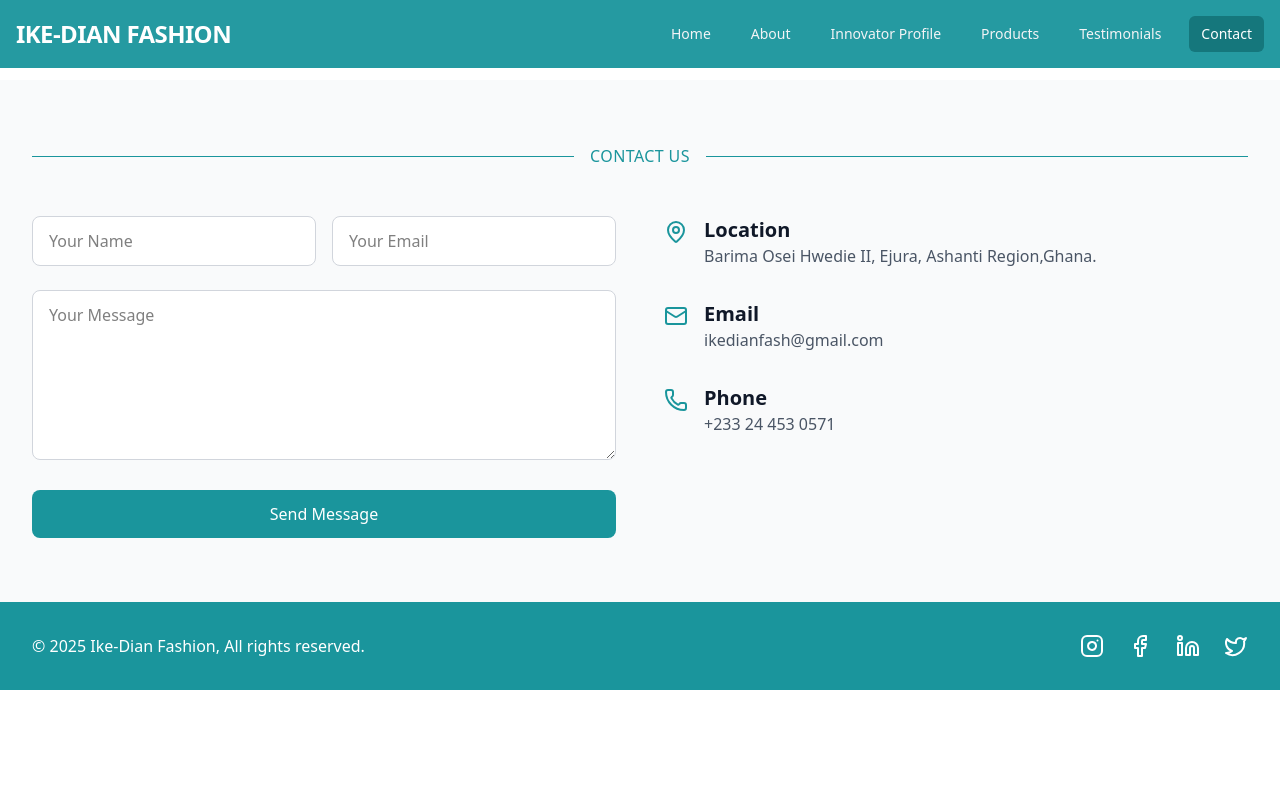
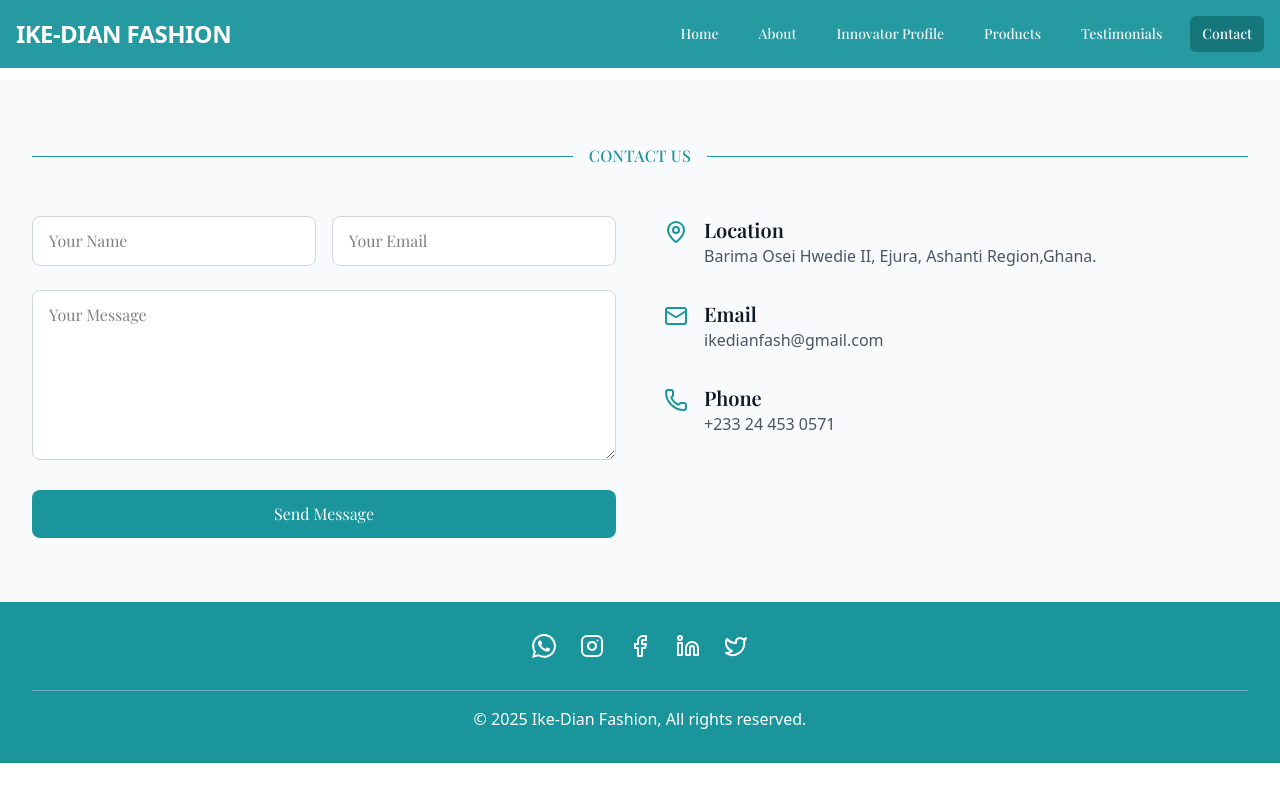
Before and after one commit to GROW-YAI/YAI-Project-Eco, a React (Vite) app: page /contact in a window 1280 px wide. Built offline with nearby package versions, Linux system fonts and the light colour scheme.

Commit message:
footer updated

```diff
--- a/src/ImageSlider.jsx
+++ b/src/ImageSlider.jsx
@@ -62,7 +62,7 @@ export default function ImageSlider() {
                 initial={{ y: 20, opacity: 0 }}
                 animate={{ y: 0, opacity: 1 }}
                 transition={{ delay: 0.2 }}
-                className="text-4xl md:text-6xl font-bold text-white mb-4"
+                className="text-4xl md:text-6xl font-bold font-['Playfair_Display'] text-white mb-4"
               >
                 {slides[currentIndex].title}
               </motion.h1>
@@ -70,7 +70,7 @@ export default function ImageSlider() {
                 initial={{ y: 20, opacity: 0 }}
                 animate={{ y: 0, opacity: 1 }}
                 transition={{ delay: 0.4 }}
-                className="text-xl md:text-2xl text-white"
+                className="text-xl md:text-2xl text-white font-['Playfair_Display']"
               >
                 {slides[currentIndex].subtitle}
               </motion.p>
--- a/src/components/About.jsx
+++ b/src/components/About.jsx
@@ -119,7 +119,7 @@ export default function About() {
               <div className="space-y-6">
                 <div className="flex items-start gap-4">
                   <Check className="text-[#00A4AC] w-6 h-6 mt-1 flex-shrink-0" />
-                  <p className="text-lg text-[#00A4AC] font-['Playfair_Display']">
+                  <p className="text-lg text-[#00A4AC]  font-['Playfair_Display']">
                     Converting plastic waste into durable, stylish backpacks and tote bags
                   </p>
                 </div>
@@ -145,7 +145,7 @@ export default function About() {
                 transition={{ duration: 0.6, delay: 0.4 }}
                 className="pt-4"
               >
-                <p className="text-black/70 font-['Playfair_Display'] text-lg italic">
+                <p className="text-black/70 font-['Playfair_Display']  font-bold text-lg italic">
                   "Every piece tells a story of transformation and hope for a sustainable future."
                 </p>
               </motion.div>
--- a/src/components/Contact.jsx
+++ b/src/components/Contact.jsx
@@ -1,31 +1,40 @@
-import React, { useRef } from 'react';
-import { motion } from 'framer-motion';
-import { useInView } from 'react-intersection-observer';
-import emailjs from '@emailjs/browser';
-import { MapPin, Mail, Phone, Instagram, Facebook, Linkedin, Twitter } from 'lucide-react';
+import React, { useRef } from "react";
+import { motion } from "framer-motion";
+import { useInView } from "react-intersection-observer";
+import emailjs from "@emailjs/browser";
+import {
+  MapPin,
+  Mail,
+  Phone,
+  Instagram,
+  Facebook,
+  Linkedin,
+  Twitter,
+} from "lucide-react";
 
 function Contact() {
   const formRef = useRef();
   const [ref, inView] = useInView({
     triggerOnce: true,
-    threshold: 0.2
+    threshold: 0.2,
   });
 
   const handleSubmit = (e) => {
     e.preventDefault();
 
-    emailjs.sendForm(
-      'service_drg3rs2',
-      'YOUR_TEMPLATE_ID',
-      formRef.current,
-      'YOUR_PUBLIC_KEY'
-    )
-      .then((result) => {
-        console.log('Email sent successfully:', result.text);
-        formRef.current.reset();
-      }, (error) => {
-        console.log('Error sending email:', error.text);
-      });
+    const formData = new FormData(formRef.current);
+    const name = formData.get('user_name');
+    const email = formData.get('user_email');
+    const message = formData.get('message');
+
+    // Format the message for WhatsApp
+    const whatsappMessage = `Name: ${name}%0AEmail: ${email}%0AMessage: ${message}`;
+
+    // Open WhatsApp with the pre-filled message
+    window.open(`https://wa.me/233244530571?text=${whatsappMessage}`, '_blank');
+
+    // Reset the form
+    formRef.current.reset();
   };
 
   return (
@@ -35,7 +44,9 @@ function Contact() {
           {/* Title with border line */}
           <div className="flex items-center mb-12">
             <div className="h-[1px] bg-[#1A959C] flex-grow"></div>
-            <span className="px-4 text-[#1A959C] font-[playfair display] font-medium tracking-wide">CONTACT US</span>
+            <span className="px-4 text-[#1A959C] font-['Playfair_Display']  font-medium tracking-wide">
+              CONTACT US
+            </span>
             <div className="h-[1px] bg-[#1A959C] flex-grow"></div>
           </div>
 
@@ -55,7 +66,7 @@ function Contact() {
                       type="text"
                       name="user_name"
                       placeholder="Your Name"
-                      className="w-full px-4 py-3 rounded-lg bg-white border border-gray-300 focus:border-[#00A4AC] focus:ring-2 focus:ring-[#00A4AC]/20 font-[playfair display]"
+                      className="w-full px-4 py-3 rounded-lg font-['Playfair_Display'] bg-white border border-gray-300 focus:border-[#00A4AC] focus:ring-2 focus:ring-[#00A4AC]/20 font-[playfair display]"
                       required
                     />
                   </div>
@@ -64,7 +75,7 @@ function Contact() {
                       type="email"
                       name="user_email"
                       placeholder="Your Email"
-                      className="w-full px-4 py-3 rounded-lg bg-white border border-gray-300 focus:border-[#00A4AC] focus:ring-2 focus:ring-[#00A4AC]/20 font-[playfair display]"
+                      className="w-full px-4 py-3 rounded-lg font-['Playfair_Display'] bg-white border border-gray-300 focus:border-[#00A4AC] focus:ring-2 focus:ring-[#00A4AC]/20 font-[playfair display]"
                       required
                     />
                   </div>
@@ -74,7 +85,7 @@ function Contact() {
                     name="message"
                     placeholder="Your Message"
                     rows="6"
-                    className="w-full px-4 py-3 rounded-lg bg-white border border-gray-300 focus:border-[#00A4AC] focus:ring-2 focus:ring-[#00A4AC]/20 font-[playfair display]"
+                    className="w-full px-4 py-3 rounded-lg font-['Playfair_Display'] bg-white border border-gray-300 focus:border-[#00A4AC] focus:ring-2 focus:ring-[#00A4AC]/20 font-[playfair display]"
                     required
                   ></textarea>
                 </div>
@@ -82,7 +93,7 @@ function Contact() {
                   whileHover={{ scale: 1.02 }}
                   whileTap={{ scale: 0.98 }}
                   type="submit"
-                  className="w-full py-3 px-6 bg-[#1A959C] text-white rounded-lg font-[playfair display] hover:bg-[#008B92] transition-colors duration-300"
+                  className="w-full py-3 px-6 bg-[#1A959C] text-white rounded-lg font-['Playfair_Display']  hover:bg-[#008B92] transition-colors duration-300"
                 >
                   Send Message
                 </motion.button>
@@ -99,22 +110,30 @@ function Contact() {
               <div className="flex items-start space-x-4">
                 <MapPin className="w-6 h-6 text-[#1A959C] mt-1" />
                 <div>
-                  <h3 className="text-xl font-[playfair display] font-semibold text-gray-900">Location</h3>
-                  <p className="text-gray-600 font-[playfair display]">Barima Osei Hwedie II, Ejura, Ashanti Region,Ghana.</p>
+                  <h3 className="text-xl font-['Playfair_Display']  font-semibold text-gray-900">
+                    Location
+                  </h3>
+                  <p className="text-gray-600  ">
+                    Barima Osei Hwedie II, Ejura, Ashanti Region,Ghana.
+                  </p>
                 </div>
               </div>
               <div className="flex items-start space-x-4">
                 <Mail className="w-6 h-6 text-[#1A959C] mt-1" />
                 <div>
-                  <h3 className="text-xl font-[playfair display] font-semibold text-gray-900">Email</h3>
-                  <p className="text-gray-600 font-[playfair display]">ikedianfash@gmail.com</p>
+                  <h3 className="text-xl font-['Playfair_Display']  font-semibold text-gray-900">
+                    Email
+                  </h3>
+                  <p className="text-gray-600 ">ikedianfash@gmail.com</p>
                 </div>
               </div>
               <div className="flex items-start space-x-4">
                 <Phone className="w-6 h-6 text-[#1A959C] mt-1" />
                 <div>
-                  <h3 className="text-xl font-[playfair display] font-semibold text-gray-900">Phone</h3>
-                  <p className="text-gray-600 font-[playfair display]">+233 24 453 0571</p>
+                  <h3 className="text-xl font-['Playfair_Display']  font-semibold text-gray-900">
+                    Phone
+                  </h3>
+                  <p className="text-gray-600  ">+233 24 453 0571</p>
                 </div>
               </div>
             </motion.div>
@@ -125,11 +144,28 @@ function Contact() {
       {/* Footer */}
       <footer className="bg-[#1A959C] text-white py-8">
         <div className="max-w-7xl mx-auto px-4 sm:px-6 lg:px-8">
-          <div className="flex flex-col md:flex-row justify-between items-center">
-            <div className="mb-4 md:mb-0">
-              <p className="font-[playfair display]">&copy; {new Date().getFullYear()} Ike-Dian Fashion, All rights reserved.</p>
-            </div>
-            <div className="flex space-x-6">
+          <div className="flex flex-col items-center justify-center">
+            {/* Social Icons */}
+            <div className="flex space-x-6 justify-center mb-4">
+              <motion.a
+                whileHover={{ scale: 1.1 }}
+                whileTap={{ scale: 0.9 }}
+                href="https://wa.me/233244530571"
+                target="_blank"
+                rel="noopener noreferrer"
+                className="hover:text-gray-200 transition-colors duration-300"
+              >
+                <svg
+                  xmlns="http://www.w3.org/2000/svg"
+                  width="24"
+                  height="24"
+                  viewBox="0 0 24 24"
+                  fill="currentColor"
+                  className="w-6 h-6"
+                >
+                  <path d="M17.472 14.382c-.297-.149-1.758-.867-2.03-.967-.273-.099-.471-.148-.67.15-.197.297-.767.966-.94 1.164-.173.199-.347.223-.644.075-.297-.15-1.255-.463-2.39-1.475-.883-.788-1.48-1.761-1.653-2.059-.173-.297-.018-.458.13-.606.134-.133.298-.347.446-.52.149-.174.198-.298.298-.497.099-.198.05-.371-.025-.52-.075-.149-.669-1.612-.916-2.207-.242-.579-.487-.5-.669-.51-.173-.008-.371-.01-.57-.01-.198 0-.52.074-.792.372-.272.297-1.04 1.016-1.04 2.479 0 1.462 1.065 2.875 1.213 3.074.149.198 2.096 3.2 5.077 4.487.709.306 1.262.489 1.694.625.712.227 1.36.195 1.871.118.571-.085 1.758-.719 2.006-1.413.248-.694.248-1.289.173-1.413-.074-.124-.272-.198-.57-.347m-5.421 7.403h-.004a9.87 9.87 0 01-5.031-1.378l-.361-.214-3.741.982.998-3.648-.235-.374a9.86 9.86 0 01-1.51-5.26c.001-5.45 4.436-9.884 9.888-9.884 2.64 0 5.122 1.03 6.988 2.898a9.825 9.825 0 012.893 6.994c-.003 5.45-4.437 9.884-9.885 9.884m8.413-18.297A11.815 11.815 0 0012.05 0C5.495 0 .16 5.335.157 11.892c0 2.096.547 4.142 1.588 5.945L.057 24l6.305-1.654a11.882 11.882 0 005.683 1.448h.005c6.554 0 11.89-5.335 11.893-11.893a11.821 11.821 0 00-3.48-8.413z"/>
+                </svg>
+              </motion.a>
               <motion.a
                 whileHover={{ scale: 1.1 }}
                 whileTap={{ scale: 0.9 }}
@@ -163,6 +199,17 @@ function Contact() {
                 <Twitter className="w-6 h-6" />
               </motion.a>
             </div>
+
+            {/* Divider Line */}
+            <div className="w-full h-[1px] bg-white/30 my-4"></div>
+
+            {/* Copyright Text */}
+            <div className="text-center">
+              <p>
+                &copy; {new Date().getFullYear()} Ike-Dian Fashion, All rights
+                reserved.
+              </p>
+            </div>
           </div>
         </div>
       </footer>
--- a/src/components/Layout.jsx
+++ b/src/components/Layout.jsx
@@ -12,18 +12,68 @@ const navLinks = [
   { path: '/contact', label: 'Contact' },
 ];
 
+// Map section IDs to paths for sections that might have different IDs
+const sectionIdMap = {
+  'testimonials': 'testimonials',
+  'products': 'products',
+  'contact': 'contact',
+  'about': 'about',
+  'innovator-profile': 'innovator-profile',
+  'home': 'hero'
+};
+
 export default function Layout() {
   const [isMenuOpen, setIsMenuOpen] = useState(false);
   const [isScrolled, setIsScrolled] = useState(false);
+  const [activeSection, setActiveSection] = useState('/');
   const location = useLocation();
 
   useEffect(() => {
     const handleScroll = () => {
       setIsScrolled(window.scrollY > 20);
+
+      // Determine which section is currently in view
+      const sections = navLinks.map(link => link.path.replace('/', '')).filter(id => id);
+      sections.unshift('home'); // Add home section
+
+      // Check all possible section IDs
+      const checkSectionVisibility = () => {
+        for (const section of sections.reverse()) { // Check from bottom to top
+          // Try multiple possible ID formats for each section
+          const possibleIds = [
+            sectionIdMap[section] || section,
+            section.toLowerCase(),
+            section.replace(/-/g, '_'),
+            section.replace(/-/g, ''),
+            `section-${section}`,
+            `${section}-section`
+          ];
+
+          for (const id of possibleIds) {
+            const element = document.getElementById(id);
+            if (element) {
+              const rect = element.getBoundingClientRect();
+              // If the section is in the viewport (with some buffer for better UX)
+              if (rect.top <= 150 && rect.bottom >= 150) {
+                setActiveSection(section === 'home' ? '/' : `/${section}`);
+                return; // Exit both loops once found
+              }
+            }
+          }
+        }
+      };
+
+      checkSectionVisibility();
     };
 
     window.addEventListener('scroll', handleScroll);
     return () => window.removeEventListener('scroll', handleScroll);
+  }, []);
+
+  // For debugging - log all section IDs found on the page
+  useEffect(() => {
+    const allElements = document.querySelectorAll('[id]');
+    console.log('All elements with IDs:', Array.from(allElements).map(el => el.id));
   }, []);
 
   useEffect(() => {
@@ -44,7 +94,7 @@ export default function Layout() {
             <div className="max-w-7xl mx-auto flex items-center justify-between">
               <Link
                 to="/"
-                className="text-lg md:text-2xl font-bold text-white tracking-tight hover:opacity-90 transition-opacity"
+                className="text-lg md:text-2xl font-bold text-white tracking-tight font-['Playfair_Display']hover:opacity-90 transition-opacity"
               >
                 IKE-DIAN FASHION
               </Link>
@@ -55,8 +105,8 @@ export default function Layout() {
                   <Link
                     key={link.path}
                     to={link.path}
-                    className={`px-2 lg:px-3 py-2 rounded-md text-sm font-medium transition-colors hover:bg-[#15777c] hover:text-white ${
-                      location.pathname === link.path
+                    className={`px-2 lg:px-3 py-2 rounded-md text-sm font-['Playfair_Display'] font-medium transition-colors hover:bg-[#15777c] hover:text-white ${
+                      (location.pathname === link.path || activeSection === link.path)
                         ? 'text-white bg-[#15777c]'
                         : 'text-gray-100'
                     }`}
@@ -93,7 +143,7 @@ export default function Layout() {
                       key={link.path}
                       to={link.path}
                       className={`block px-4 py-3 text-sm font-medium rounded-md transition-colors hover:bg-[#15777c] ${
-                        location.pathname === link.path
+                        (location.pathname === link.path || activeSection === link.path)
                           ? 'text-white bg-[#15777c]'
                           : 'text-gray-100'
                       }`}
```
Also changed, not shown: src/components/InnovatorProfile.jsx (+7 -7 lines), src/components/Products.jsx (+14 -5 lines), src/components/TestimonialsSection.jsx (+33 -22 lines).
